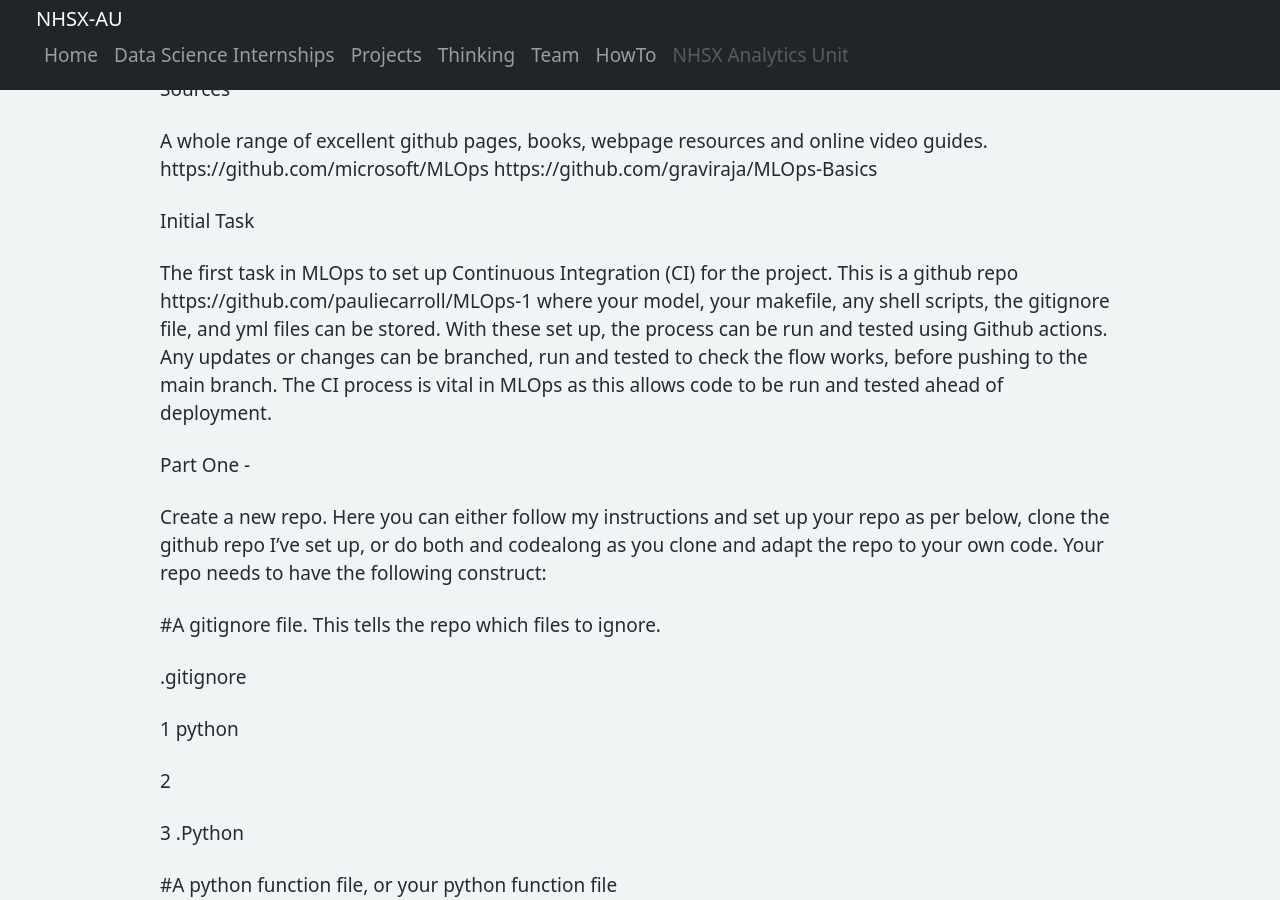
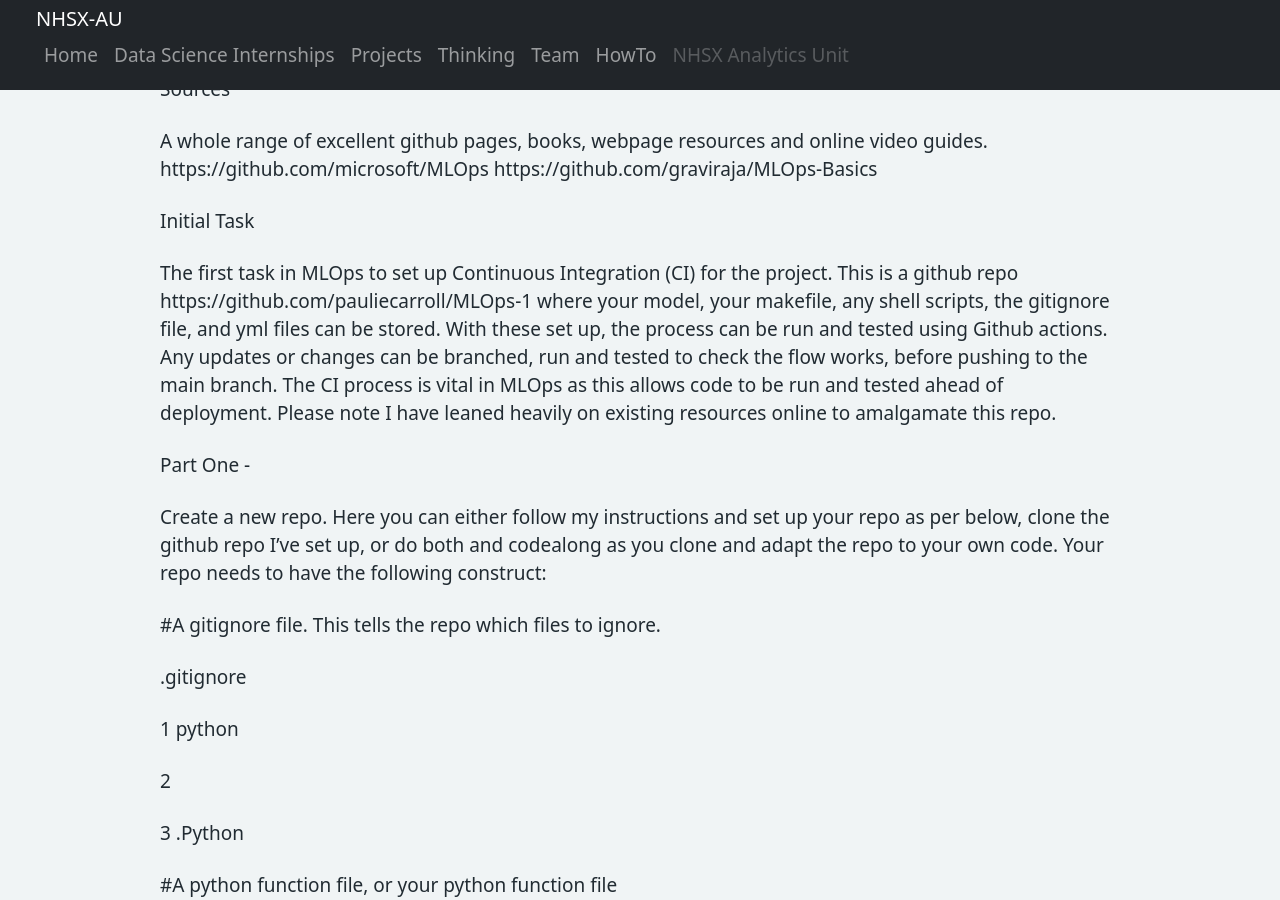
Before and after one commit to nhsx/AnalyticsUnit, a Jekyll site: the page built from MLOps.md, in a window 1280 px wide and 900 px high, scrolled down 642 px. Built offline with Jekyll 4.4.1, drawn with Linux system fonts in a browser that asks for light colours.

Commit message:
Update MLOps.md

```diff
--- a/MLOps.md
+++ b/MLOps.md
@@ -27,6 +27,7 @@ This is a github repo https://github.com/pauliecarroll/MLOps-1 where your model,
 With these set up, the process can be run and tested using Github actions.
 Any updates or changes can be branched, run and tested to check the flow works, before pushing to the main branch.
 The CI process is vital in MLOps as this allows code to be run and tested ahead of deployment.
+Please note I have leaned heavily on existing resources online to amalgamate this repo.
 
 Part One -
 
```
